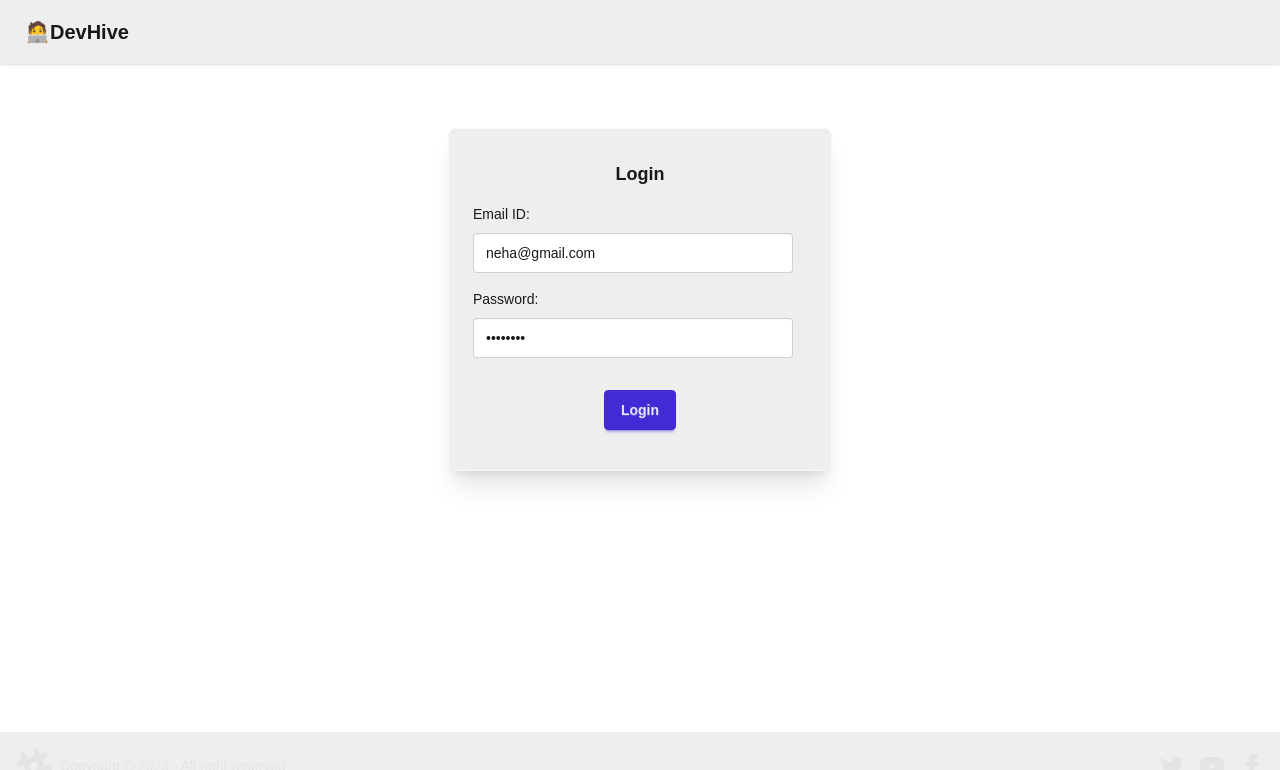
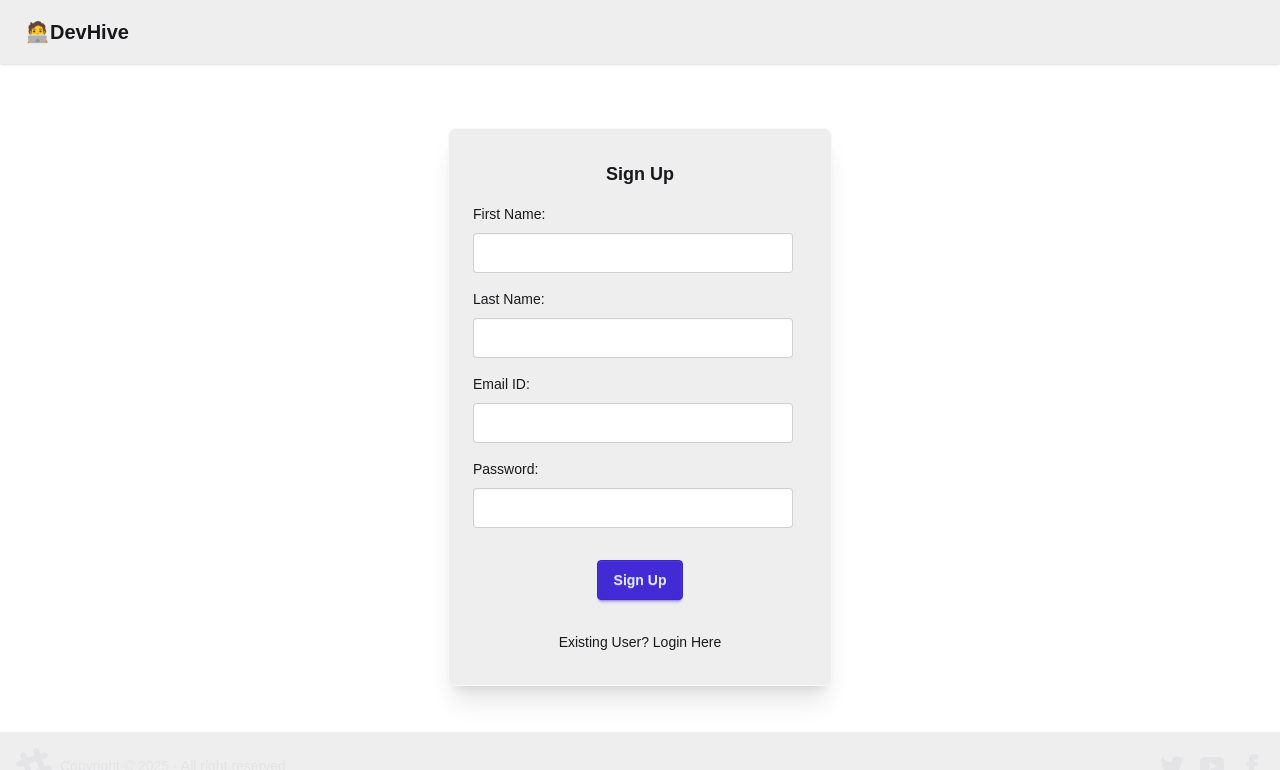
Before and after one commit to nehatkr/DevHive-Web, a React (Vite) app: page /login in a window 1280 px wide. Shown: the top 770 px of the page. Built offline with nearby package versions, Linux system fonts and the light colour scheme; no server answers; a web font is replaced by a local one.

Commit message:
created signup feature

```diff
--- a/index.html
+++ b/index.html
@@ -2,9 +2,9 @@
 <html lang="en">
   <head>
     <meta charset="UTF-8" />
-    <link rel="icon" type="image/svg+xml" href="/vite.svg" />
+    <link rel="icon" type="image/svg+xml" href="/public/DevHive_Logo.png" />
     <meta name="viewport" content="width=device-width, initial-scale=1.0" />
-    <title>devhive-web</title>
+    <title>Dev Hive</title>
   </head>
   <body>
     <div id="root"></div>
--- a/src/components/EditProfile.jsx
+++ b/src/components/EditProfile.jsx
@@ -9,9 +9,9 @@ const EditProfile = ({ user }) => {
   const [firstName, setFirstName] = useState(user.firstName);
   const [lastName, setLastName] = useState(user.lastName);
   const [photoUrl, setPhotoUrl] = useState(user.photoUrl);
-  const [age, setAge] = useState(user.age);
-  const [gender, setGender] = useState(user.gender);
-  const [about, setAbout] = useState(user.about);
+  const [age, setAge] = useState(user.age || "");
+  const [gender, setGender] = useState(user.gender || "");
+  const [about, setAbout] = useState(user.about || "");
   const [error, setError] = useState("");
   const [showToast, setShowToast] = useState(false);
   const dispatch = useDispatch();
--- a/src/components/Login.jsx
+++ b/src/components/Login.jsx
@@ -6,9 +6,12 @@ import { useNavigate } from "react-router-dom";
 import { BASE_URL } from "../utils/constants";
 
 const Login = () => {
-  const [emailId, setEmaiId] = useState("neha@gmail.com");
-  const [password, setPassword] = useState("Neha@123");
-  const [error, setError] = useState("")
+  const [emailId, setEmaiId] = useState("");
+  const [password, setPassword] = useState("");
+  const [firstName, setFirstName] = useState("");
+  const [lastName, setLastName] = useState("");
+  const [isLoginForm, setIsLoginForm] = useState(false);
+  const [error, setError] = useState("");
   const dispatch = useDispatch(); //this will dispatch an action
   const navigate = useNavigate();
 
@@ -25,15 +28,56 @@ const Login = () => {
       dispatch(addUser(res.data)); //here this dispatch action cll the addUser action with the data that we get from the response by hitting the api and add the loggedIn user data to the store
       return navigate("/");
     } catch (err) {
-      setError(err?.response?.data || "Something went wrong!")
+      setError(err?.response?.data || "Something went wrong!");
     }
   };
+
+  const handleSignUp = async ()=> {
+    try {
+      const res = await axios.post(BASE_URL + "/signup" , {firstName, lastName, emailId, password}, {withCredentials: true})
+   dispatch(addUser(res.data.data));
+   return navigate("/profile");
+    }catch(err){
+setError(err?.response?.data || "Something went wrong!");    }
+  }
 
   return (
     <div className="flex justify-center mt-16">
       <div className="card card-border bg-base-300 w-96 shadow-xl">
         <div className="card-body">
-          <h1 className="card-title justify-center mt-2 font-bold">Login</h1>
+          <h1 className="card-title justify-center mt-2 font-bold">
+            {isLoginForm ? "Login" : "Sign Up"}
+          </h1>
+          {!isLoginForm && (
+            <>
+              <div>
+                <label className="form-control w-full max-w-xs ">
+                  <div className="lable mt-2">
+                    <span className="lable-text mt-2">First Name:</span>
+                  </div>
+                  <input
+                    type="text"
+                    value={firstName}
+                    className="input input-bordered w-full max-w-xs mt-2"
+                    onChange={(e) => setFirstName(e.target.value)}
+                  />
+                </label>
+              </div>
+              <div>
+                <label className="form-control w-full max-w-xs ">
+                  <div className="lable mt-2">
+                    <span className="lable-text mt-2">Last Name:</span>
+                  </div>
+                  <input
+                    type="text"
+                    value={lastName}
+                    className="input input-bordered w-full max-w-xs mt-2"
+                    onChange={(e) => setLastName(e.target.value)}
+                  />
+                </label>
+              </div>
+            </>
+          )}
           <div>
             <label className="form-control w-full max-w-xs ">
               <div className="lable mt-2">
@@ -62,10 +106,18 @@ const Login = () => {
           </div>
           <p className="text-red-500">{error}</p>
           <div className="card-actions justify-center m-4">
-            <button className="btn btn-primary" onClick={handleLogin}>
-              Login
+            <button className="btn btn-primary" onClick={isLoginForm ? handleLogin : handleSignUp}>
+              {isLoginForm ? "Login" : "Sign Up"}
             </button>
           </div>
+          <p
+            className="m-auto cursor-pointer py-2"
+            onClick={() => setIsLoginForm((value) => !value)}
+          >
+            {isLoginForm
+              ? "New User?  Signup Here "
+              : "Existing User?  Login Here"}
+          </p>
         </div>
       </div>
     </div>
```
Also changed, not shown: 1 other file (tests, documents, lock files or other folders).
